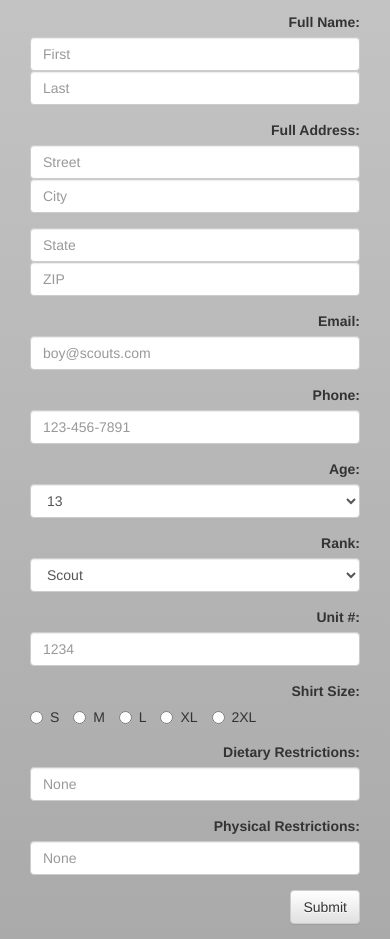
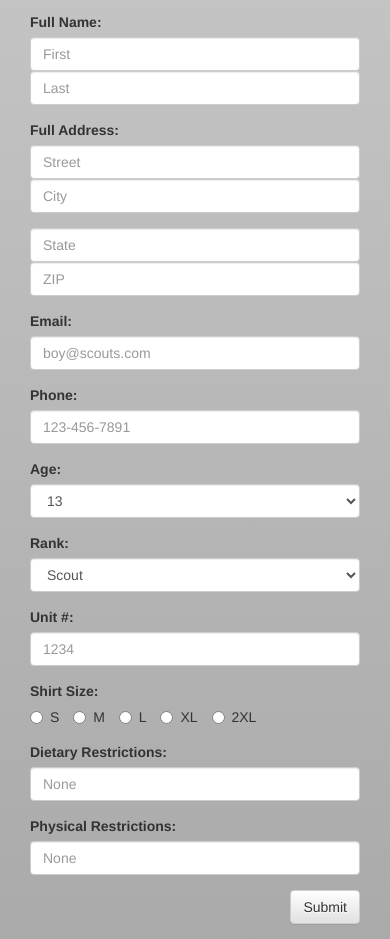
Before and after one commit to SRobotSoftware/scout-project, a plain HTML site: page index.html in a window 390 px wide. Shown: the part 969-1908 px from the top of the page. Drawn offline with nearby package versions, Linux system fonts and the light colour scheme.

Commit message:
Added some responsiveness fixes

```diff
--- a/index.html
+++ b/index.html
@@ -31,10 +31,10 @@
         <!--Column A-->
         <div class="col-md-6">
             <img class="col-xs-6" src="img/NYLT_4k.jpg" alt="NYLT Logo">
-            <span class="col-xs-6 visible-xs h3">National<br />Youth<br />Leadership<br />Training<br />Ore-Ida Council</span>
-            <span class="col-xs-6 hidden-xs h1">National<br />Youth<br />Leadership<br />Training<br />Ore-Ida Council</span>
+            <span class="col-xs-6 visible-xs h3"><strong>National<br />Youth<br />Leadership<br />Training<br />Ore-Ida Council</strong></span>
+            <span class="col-xs-6 hidden-xs h1"><strong>National<br />Youth<br />Leadership<br />Training<br />Ore-Ida Council</strong></span>
             <div class="row">
-                <h3 class="col-xs-12 text-center">At Camp Morrison in McCall, Idaho</h3>
+                <h3 class="col-xs-12 text-center"><strong>At Camp Morrison in McCall, Idaho</strong></h3>
             </div>
             <div class="row">
                 <p>
@@ -89,7 +89,7 @@
                 <fieldset>
                     <legend>Registration</legend>
                     <div class="form-group row">
-                        <div class="col-md-4 text-right text-left-sm">
+                        <div class="col-md-4 text-right text-left-sm text-left-xs">
                             <label for="courseSelection">Select Course:</label>
                         </div>
                         <div class="col-md-6">
@@ -100,7 +100,7 @@
                         </div>
                     </div>
                     <div class="form-group row">
-                        <div class="col-md-4 text-right text-left-sm">
+                        <div class="col-md-4 text-right text-left-sm text-left-xs">
                             <label for="nameFull">Full Name:</label>
                         </div>
                         <div class="col-md-4">
@@ -111,7 +111,7 @@
                         </div>
                     </div>
                     <div class="form-group row">
-                        <div class="col-md-4 text-right text-left-sm">
+                        <div class="col-md-4 text-right text-left-sm text-left-xs">
                             <label for="address">Full Address:</label>
                         </div>
                         <div class="col-md-4">
@@ -126,11 +126,11 @@
                             <input type="text" class="form-control" name="addrState" placeholder="State" />
                         </div>
                         <div class="col-md-4">
-                            <input type="number" class="form-control" name="addrZIP" placeholder="ZIP" />
+                            <input type="number" class="form-control" name="addrZIP" placeholder="ZIP" max="99999" />
                         </div>
                     </div>
                     <div class="form-group row">
-                        <div class="col-md-4 text-right text-left-sm">
+                        <div class="col-md-4 text-right text-left-sm text-left-xs">
                             <label for="email">Email:</label>
                         </div>
                         <div class="col-md-8">
@@ -138,15 +138,15 @@
                         </div>
                     </div>
                     <div class="form-group row">
-                        <div class="col-md-4 text-right text-left-sm">
+                        <div class="col-md-4 text-right text-left-sm text-left-xs">
                             <label for="phone">Phone:</label>
                         </div>
                         <div class="col-md-4">
-                            <input type="number" class="form-control" name="phone" placeholder="123-456-7891" />
+                            <input type="number" class="form-control" name="phone" placeholder="123-456-7891" max="19999999999" />
                         </div>
                     </div>
                     <div class="form-group row">
-                        <div class="col-md-4 text-right text-left-sm">
+                        <div class="col-md-4 text-right text-left-sm text-left-xs">
                             <label for="age">Age:</label>
                         </div>
                         <div class="col-md-2">
@@ -161,7 +161,7 @@
                         </div>
                     </div>
                     <div class="form-group row">
-                        <div class="col-md-4 text-right text-left-sm">
+                        <div class="col-md-4 text-right text-left-sm text-left-xs">
                             <label for="rank">Rank:</label>
                         </div>
                         <div class="col-md-4">
@@ -177,15 +177,15 @@
                         </div>
                     </div>
                     <div class="form-group row">
-                        <div class="col-md-4 text-right text-left-sm">
+                        <div class="col-md-4 text-right text-left-sm text-left-xs">
                             <label for="age">Unit #:</label>
                         </div>
                         <div class="col-md-2">
-                            <input type="number" class="form-control" name="unit" placeholder="1234" />
+                            <input type="number" class="form-control" name="unit" placeholder="1234" min="0" />
                         </div>
                     </div>
                     <div class="form-group row">
-                        <div class="col-md-4 text-right text-left-sm">
+                        <div class="col-md-4 text-right text-left-sm text-left-xs">
                             <label for="shirt">Shirt Size:</label>
                         </div>
                         <div class="col-md-8">
@@ -207,7 +207,7 @@
                         </div>
                     </div>
                     <div class="form-group row">
-                        <div class="col-md-4 text-right text-left-sm">
+                        <div class="col-md-4 text-right text-left-sm text-left-xs">
                             <label for="age">Dietary Restrictions:</label>
                         </div>
                         <div class="col-md-8">
@@ -215,7 +215,7 @@
                         </div>
                     </div>
                     <div class="form-group row">
-                        <div class="col-md-4 text-right text-left-sm">
+                        <div class="col-md-4 text-right text-left-sm text-left-xs">
                             <label for="age">Physical Restrictions:</label>
                         </div>
                         <div class="col-md-8">
--- a/style.css
+++ b/style.css
@@ -1,5 +1,7 @@
+body {
+    background-image: linear-gradient(#ddd,#aaa);
+}
 .site-container {
-    background-image: linear-gradient(#ddd,#aaa);
     padding-top: 15px;
     padding-bottom: 15px;
 }
```
